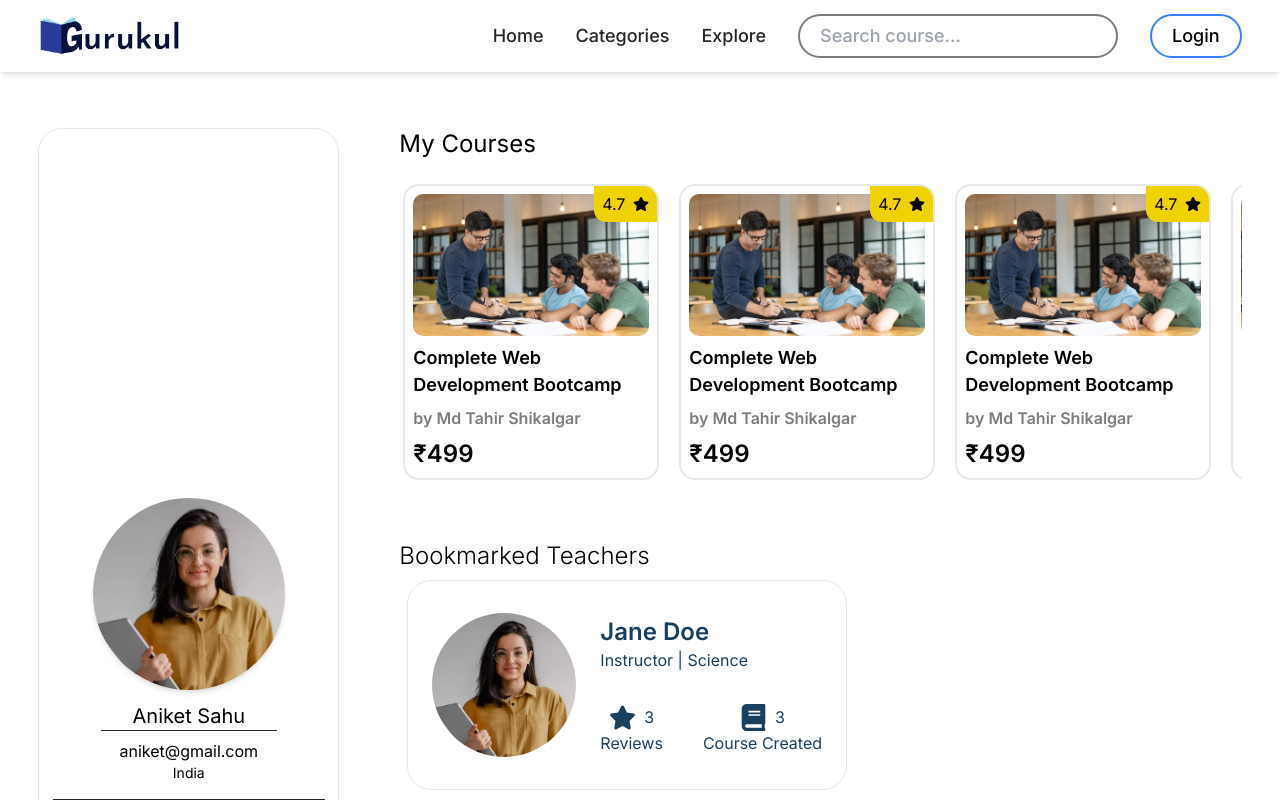
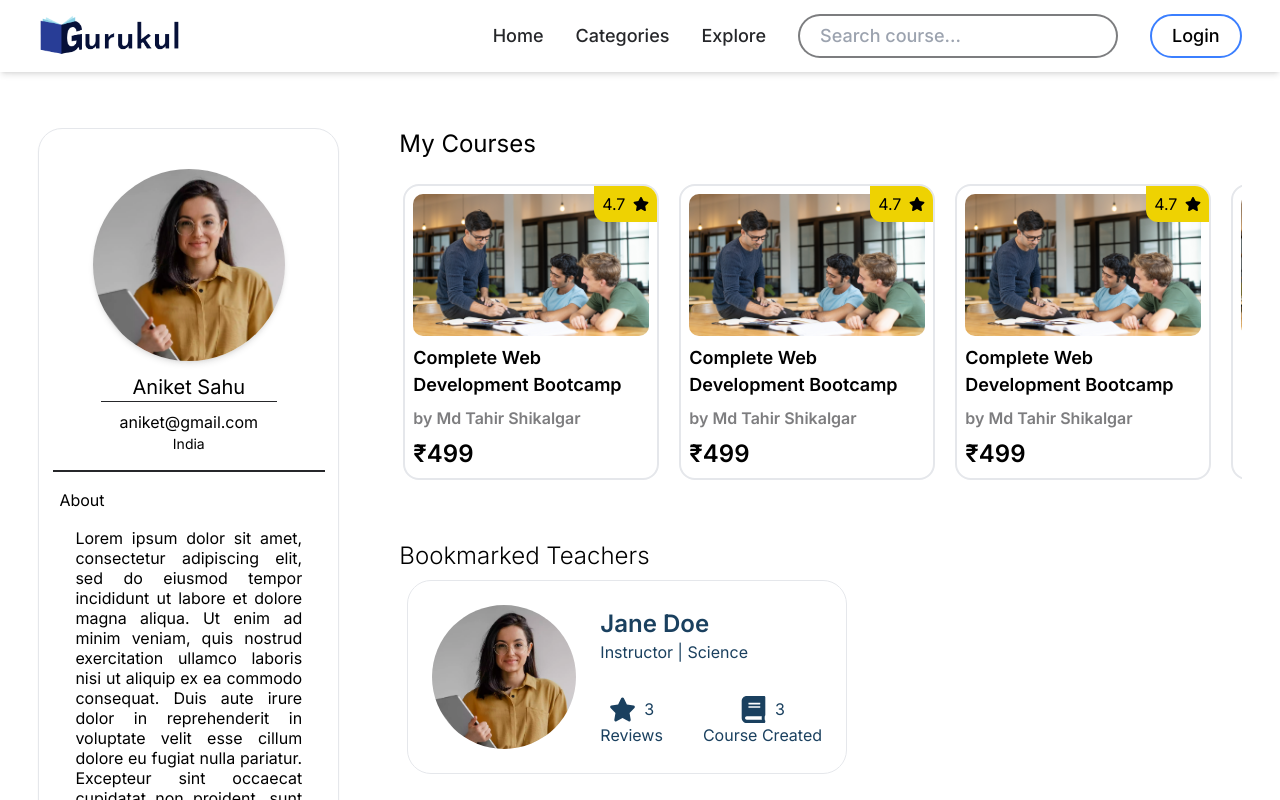
Before and after one commit to ghOst-vedant/gurukul, a Next.js app: page /profile/1 in a window 1280 px wide. Shown: the top 800 px of the page. Built offline with nearby package versions, Linux system fonts and the light colour scheme.

Commit message:
[Refactor]: responsiveness and padding and justification

```diff
--- a/src/app/page.tsx
+++ b/src/app/page.tsx
@@ -204,7 +204,7 @@ const Home = () => {
             </span>
           </div>
         </div>
-        <div className="mt-5 overflow-x-scroll lg:hidden flex gap-5">
+        <div className="mt-5 overflow-x-scroll lg:hidden flex gap-5 px-4 ">
           <CourseCard />
           <CourseCard />
           <CourseCard />
--- a/src/app/profile/[profile_id]/Student.tsx
+++ b/src/app/profile/[profile_id]/Student.tsx
@@ -5,7 +5,7 @@ import { BookmarkCard } from "@/components/cards/BookmarkCard";
 export const Student = () => {
   return (
     <div className="flex justify-between w-full lg:flex-row flex-col">
-      <div className="lg:w-[25%] border flex flex-col justify-center items-center pt-10 rounded-3xl shadow-sm pb-3 ">
+      <div className="lg:w-[25%] border flex flex-col  items-center pt-10 rounded-3xl shadow-sm pb-3 ">
         <div className=" flex items-center justify-center flex-col gap-1 border-b-[2.5px] border-black pb-4 px-10">
           <Image
             src={student}
--- a/src/components/cards/BookmarkCard.tsx
+++ b/src/components/cards/BookmarkCard.tsx
@@ -6,7 +6,7 @@ import { FaStar } from "react-icons/fa6";
 export const BookmarkCard = () => {
   return (
     <Link href="#">
-      <div className="border hover:shadow-md rounded-3xl flex justify-between items-center lg:px-6 px-5 lg:py-8 py-4 lg:gap-6 gap-4 min-w-[85vw] sm:min-w-[40%] sm:max-w-[40%] lg:min-w-[30vw] lg:max-w-[35vw]">
+      <div className="border hover:shadow-md rounded-3xl flex justify-between items-center lg:px-6 px-5 lg:py-6 py-4 lg:gap-6 gap-4 min-w-[85vw] sm:min-w-[40%] sm:max-w-[40%] lg:min-w-[30vw] lg:max-w-[35vw] cursor-pointer">
         <Image
           alt="Teacher Profile picture"
           className="lg:h-36 lg:block hidden h-24 w-fit rounded-full"
```
